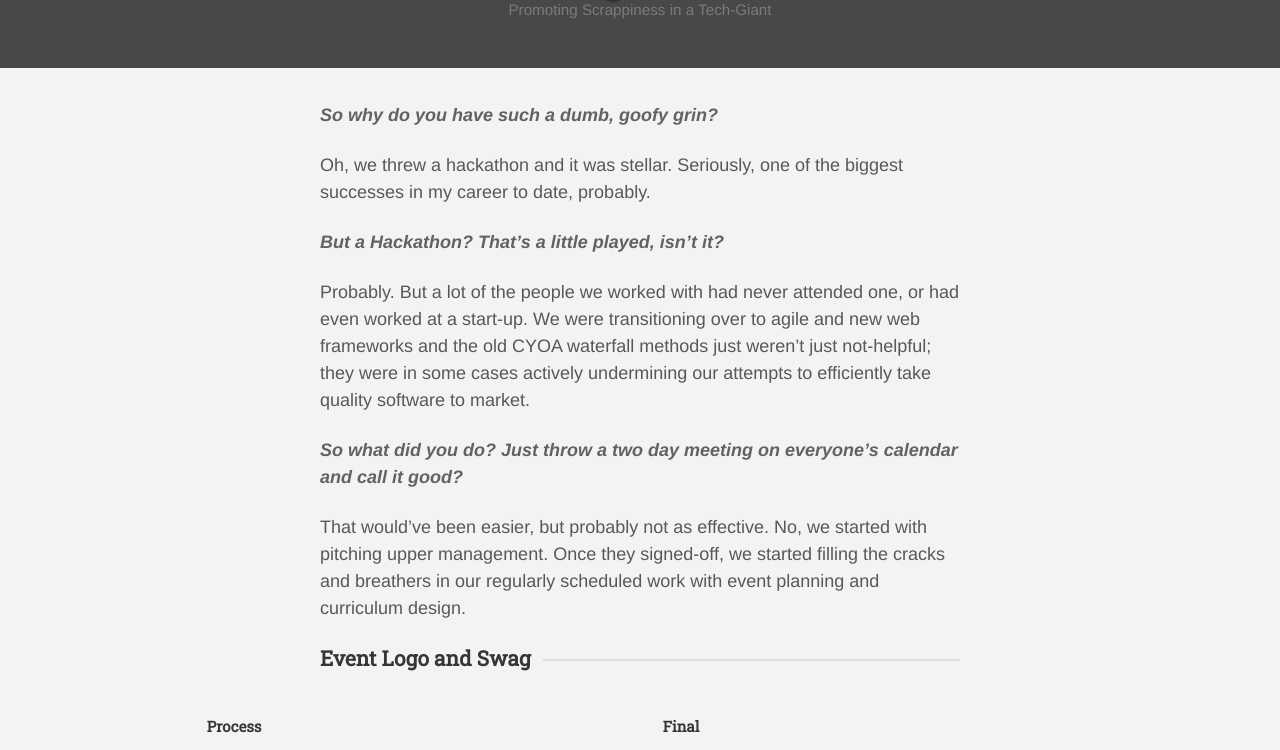
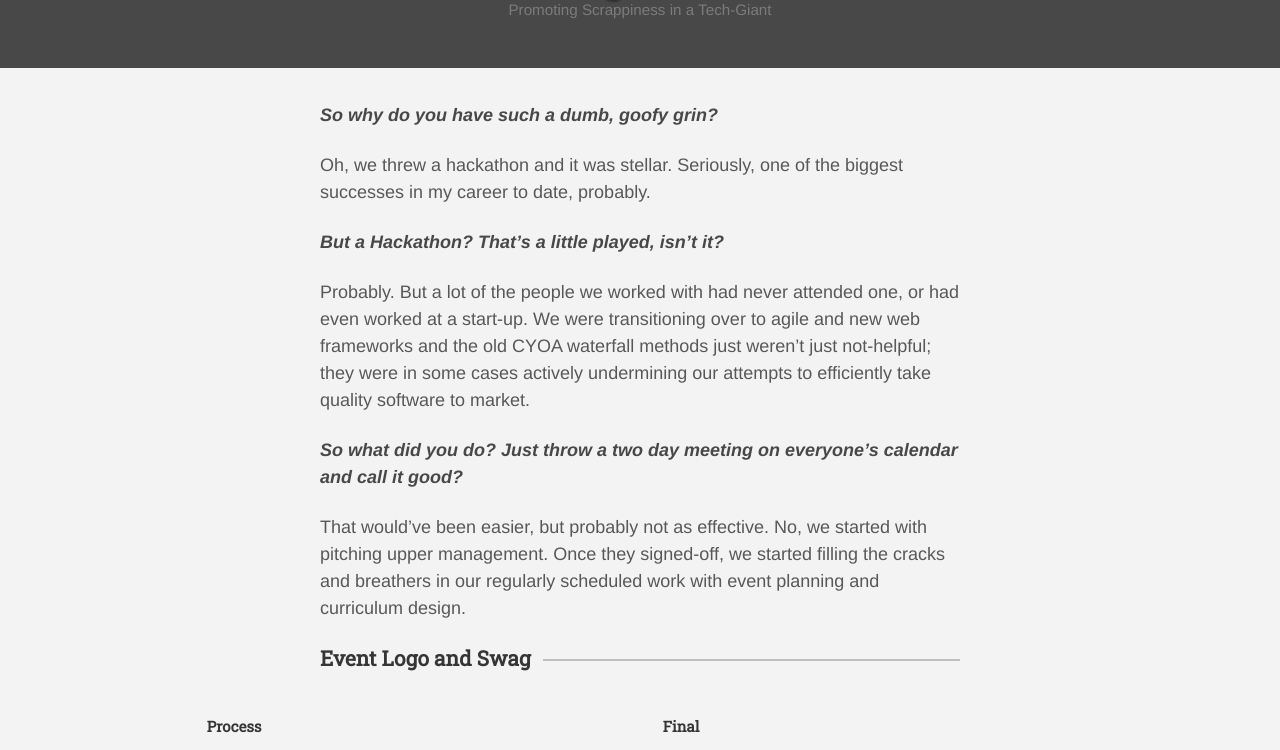
Before and after one commit to zherring/zherring.github.io, a Jekyll site: the page built from hackathon/index.md, in a window 1280 px wide. Shown: the part 333-1083 px from the top of the page. Built offline with Jekyll 4.4.1, drawn with Linux system fonts in a browser that asks for light colours; nearby versions of some CDN libraries; comment, search, counter and statistics services are not loaded.

Commit message:
color tweaks

```diff
--- a/_sass/_page.scss
+++ b/_sass/_page.scss
@@ -36,8 +36,12 @@
 
     .#{$key} {
 
-    .q, a { color: lighten($value, 10); }
+    .q, a { color: $value; }
     a:visited { color: $value; }
+
+    h3::after {
+        background: $value;
+        }
 
     @if( lightness($value) > 50) {
         #back-ctr { stroke:  adjust-hue($value, -14); }
@@ -102,8 +106,7 @@
         padding: 1px;
         margin-top: .4ch; // feels more natural to center on non-ascenders
         margin-left: 1ch;
-        background: currentColor;
-        opacity: .1;
+        opacity: .3;
         }
     }
 
```
Also changed, not shown: nav-and-tools/index.md (+1 -1 lines), 2 other files.
